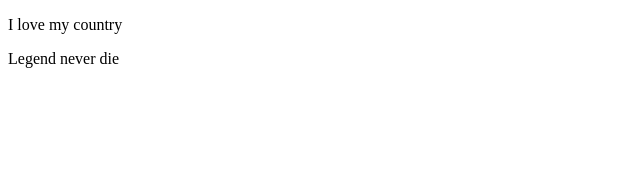
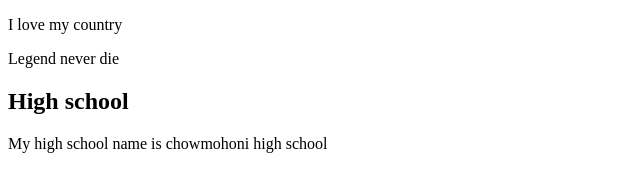
Before and after one commit to rabbi1612/ripository-rabbi, a plain HTML site: page index.html in a window 1280 px wide. Shown: the whole page, without its empty margins (0-640 px from the left). Drawn offline with Linux system fonts and the light colour scheme.

Commit message:
section added

```diff
--- a/index.html
+++ b/index.html
@@ -10,6 +10,10 @@
     <div>
         Legend never die
     </div>
+    <section>
+        <h1>High school</h1>
+        My high school name is chowmohoni high school
+    </section>
 
 </body>
 </html>
```
